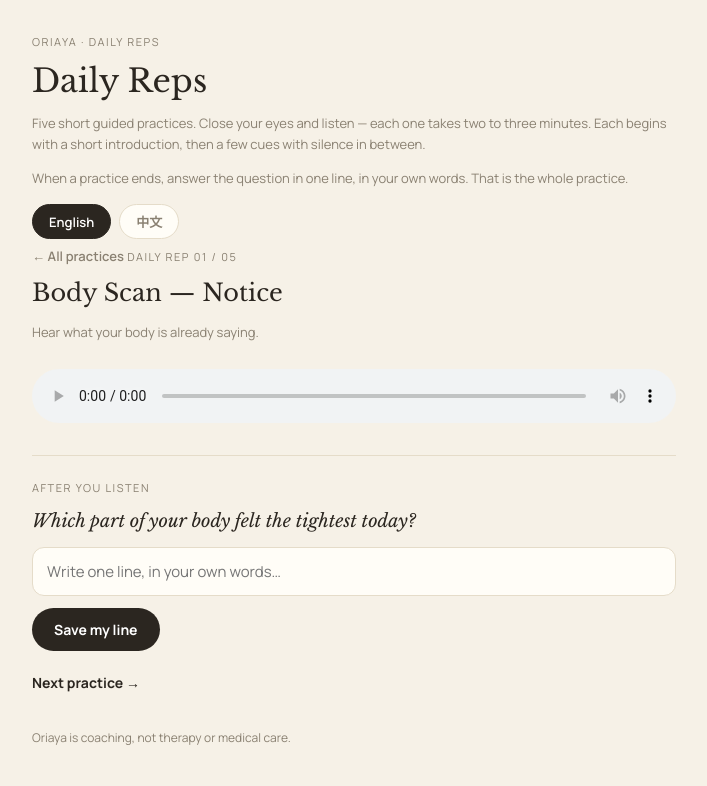
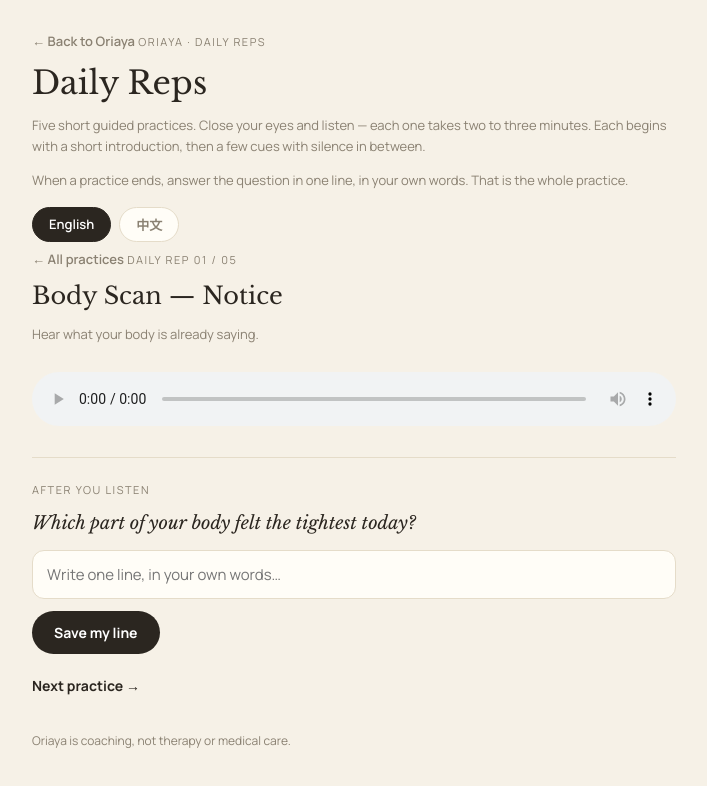
Before and after one commit to oriaya/oriaya.github.io, a plain HTML site: page beta/reps-audio-test.html in a window 1280 px wide. Both pictures are taken after a click on the button 640 px from the left and 289 px from the top of the page. Shown: the whole page, without its empty margins (286-993 px from the left). Drawn offline with nearby package versions, Linux system fonts and the light colour scheme.

Commit message:
Update beta/reps-audio-test.html — add Back to Oriaya button

```diff
--- a/beta/reps-audio-test.html
+++ b/beta/reps-audio-test.html
@@ -37,6 +37,7 @@ footer{margin-top:36px;font-size:12px;color:var(--muted)}
 </style></head>
 <body>
 <header>
+  <button class="back" id="backHomeBtn" type="button"></button>
   <span class="eyebrow">Oriaya &middot; Daily Reps</span>
   <h1 id="pageTitle">Daily Reps</h1>
   <p class="small" id="intro1"></p>
@@ -95,8 +96,8 @@ var PRACTICES=[
   zh:{title:"\u4e13\u6ce8",sub:"\u4e00\u6b21\u53ea\u505a\u4e00\u4ef6\u4e8b",desc:"\u9009\u4e00\u4ef6\u5c0f\u4e8b\uff0c\u53ea\u505a\u8fd9\u4e00\u4ef6\u3002",dur:"2:47",src:"assets/reps-her-pq/focus-zh.mp3?v=3",q:"\u4eca\u5929\uff0c\u4f60\u4e13\u6ce8\u7684\u90a3\u4ef6\u5c0f\u4e8b\u662f\u4ec0\u4e48\uff1f",note:""}}
 ];
 var STR={
- en:{pageTitle:"Daily Reps",intro1:"Five short guided practices. Close your eyes and listen \u2014 each one takes two to three minutes. Each begins with a short introduction, then a few cues with silence in between.",intro2:"When a practice ends, answer the question in one line, in your own words. That is the whole practice.",back:"\u2190 All practices",reflect:"After you listen",placeholder:"Write one line, in your own words\u2026",save:"Save my line",saved:"Saved \u2014 this is your card for today.",download:"Download card",share:"Share",next:"Next practice \u2192",listen:"Listen",foot:"Oriaya is coaching, not therapy or medical care.",needLine:"Write one line first.",shared:"Card shared.",downloaded:"Card downloaded."},
- zh:{pageTitle:"\u6bcf\u65e5\u7ec3\u4e60",intro1:"\u4e94\u4e2a\u7b80\u77ed\u7684\u5f15\u5bfc\u7ec3\u4e60\u3002\u95ed\u4e0a\u773c\u775b\uff0c\u8ddf\u7740\u58f0\u97f3\u8d70\uff0c\u6bcf\u4e2a\u4e24\u5230\u4e09\u5206\u949f\u3002\u6bcf\u4e2a\u7ec3\u4e60\u5148\u6709\u4e00\u6bb5\u7b80\u77ed\u5f15\u5bfc\uff0c\u7136\u540e\u662f\u51e0\u53e5\u63d0\u793a\uff0c\u4e2d\u95f4\u7559\u767d\u3002",intro2:"\u7ec3\u5b8c\u4e4b\u540e\uff0c\u56de\u7b54\u4e0b\u9762\u90a3\u4e2a\u95ee\u9898\uff0c\u7528\u81ea\u5df1\u7684\u8bdd\u5199\u4e0b\u4e00\u884c\u3002\u8fd9\u5c31\u662f\u6574\u4e2a\u7ec3\u4e60\u3002",back:"\u2190 \u5168\u90e8\u7ec3\u4e60",reflect:"\u542c\u5b8c\u4e4b\u540e",placeholder:"\u7528\u81ea\u5df1\u7684\u8bdd\uff0c\u5199\u4e0b\u4e00\u884c\u2026",save:"\u4fdd\u5b58\u8fd9\u4e00\u884c",saved:"\u5df2\u4fdd\u5b58\uff0c\u8fd9\u662f\u4f60\u4eca\u5929\u7684\u5361\u7247\u3002",download:"\u4e0b\u8f7d\u5361\u7247",share:"\u5206\u4eab",next:"\u4e0b\u4e00\u4e2a\u7ec3\u4e60 \u2192",listen:"\u542c",foot:"Oriaya \u63d0\u4f9b\u6559\u7ec3\u5f0f\u652f\u6301\uff0c\u4e0d\u662f\u5fc3\u7406\u6cbb\u7597\u6216\u533b\u7597\u670d\u52a1\u3002",needLine:"\u5148\u5199\u4e0b\u4e00\u884c\u3002",shared:"\u5361\u7247\u5df2\u5206\u4eab\u3002",downloaded:"\u5361\u7247\u5df2\u4e0b\u8f7d\u3002"}
+ en:{pageTitle:"Daily Reps",intro1:"Five short guided practices. Close your eyes and listen \u2014 each one takes two to three minutes. Each begins with a short introduction, then a few cues with silence in between.",intro2:"When a practice ends, answer the question in one line, in your own words. That is the whole practice.",back:"\u2190 All practices",backHome:"\u2190 Back to Oriaya",reflect:"After you listen",placeholder:"Write one line, in your own words\u2026",save:"Save my line",saved:"Saved \u2014 this is your card for today.",download:"Download card",share:"Share",next:"Next practice \u2192",listen:"Listen",foot:"Oriaya is coaching, not therapy or medical care.",needLine:"Write one line first.",shared:"Card shared.",downloaded:"Card downloaded."},
+ zh:{pageTitle:"\u6bcf\u65e5\u7ec3\u4e60",intro1:"\u4e94\u4e2a\u7b80\u77ed\u7684\u5f15\u5bfc\u7ec3\u4e60\u3002\u95ed\u4e0a\u773c\u775b\uff0c\u8ddf\u7740\u58f0\u97f3\u8d70\uff0c\u6bcf\u4e2a\u4e24\u5230\u4e09\u5206\u949f\u3002\u6bcf\u4e2a\u7ec3\u4e60\u5148\u6709\u4e00\u6bb5\u7b80\u77ed\u5f15\u5bfc\uff0c\u7136\u540e\u662f\u51e0\u53e5\u63d0\u793a\uff0c\u4e2d\u95f4\u7559\u767d\u3002",intro2:"\u7ec3\u5b8c\u4e4b\u540e\uff0c\u56de\u7b54\u4e0b\u9762\u90a3\u4e2a\u95ee\u9898\uff0c\u7528\u81ea\u5df1\u7684\u8bdd\u5199\u4e0b\u4e00\u884c\u3002\u8fd9\u5c31\u662f\u6574\u4e2a\u7ec3\u4e60\u3002",back:"\u2190 \u5168\u90e8\u7ec3\u4e60",backHome:"\u2190 \u8fd4\u56de Oriaya",reflect:"\u542c\u5b8c\u4e4b\u540e",placeholder:"\u7528\u81ea\u5df1\u7684\u8bdd\uff0c\u5199\u4e0b\u4e00\u884c\u2026",save:"\u4fdd\u5b58\u8fd9\u4e00\u884c",saved:"\u5df2\u4fdd\u5b58\uff0c\u8fd9\u662f\u4f60\u4eca\u5929\u7684\u5361\u7247\u3002",download:"\u4e0b\u8f7d\u5361\u7247",share:"\u5206\u4eab",next:"\u4e0b\u4e00\u4e2a\u7ec3\u4e60 \u2192",listen:"\u542c",foot:"Oriaya \u63d0\u4f9b\u6559\u7ec3\u5f0f\u652f\u6301\uff0c\u4e0d\u662f\u5fc3\u7406\u6cbb\u7597\u6216\u533b\u7597\u670d\u52a1\u3002",needLine:"\u5148\u5199\u4e0b\u4e00\u884c\u3002",shared:"\u5361\u7247\u5df2\u5206\u4eab\u3002",downloaded:"\u5361\u7247\u5df2\u4e0b\u8f7d\u3002"}
 };
 var lang="en", current=0, currentLine="";
 var $=function(id){return document.getElementById(id)};
@@ -149,6 +150,7 @@ function showDetail(i,scroll){
   $("listView").className="hidden";
   $("detailView").className="";
   $("backBtn").textContent=x.back;
+  $("backHomeBtn").textContent=x.backHome;
   $("detailNum").textContent="Daily Rep "+p.n+" / 05";
   $("detailTitle").textContent=d.title+" \u2014 "+d.sub;
   $("detailDesc").textContent=d.desc;
@@ -218,6 +220,7 @@ function downloadCard(p,line){
   },"image/png");
 }
 $("backBtn").onclick=showList;
+  $("backHomeBtn").onclick=function(){location.href="index.html"};
 $("nextBtn").onclick=function(){showDetail((current+1)%5,true)};
 $("langEn").onclick=function(){lang="en";renderLang()};
 $("langZh").onclick=function(){lang="zh";renderLang()};
```
